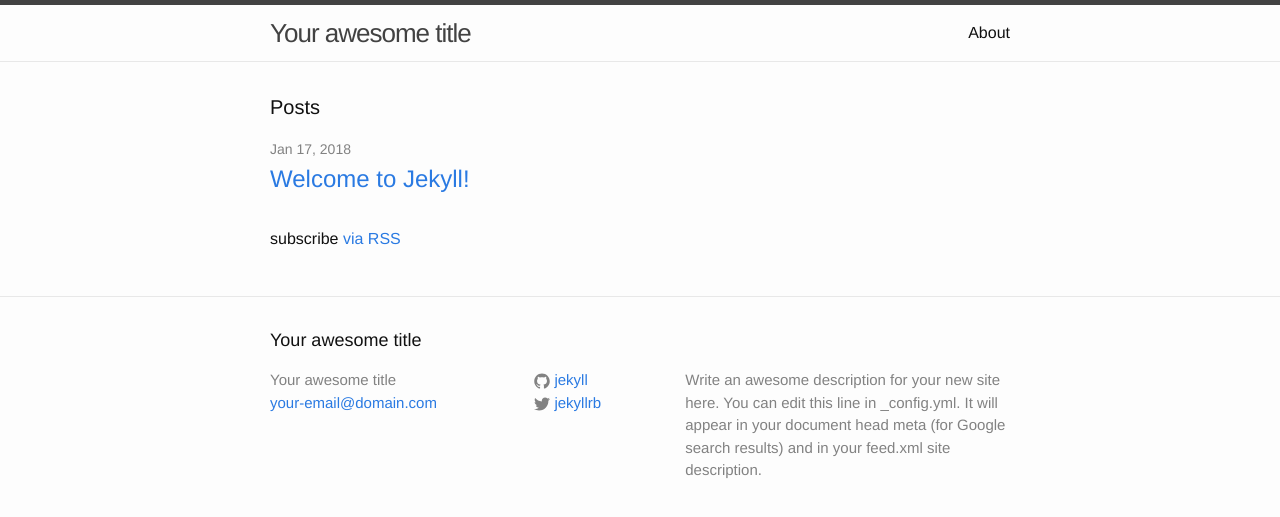
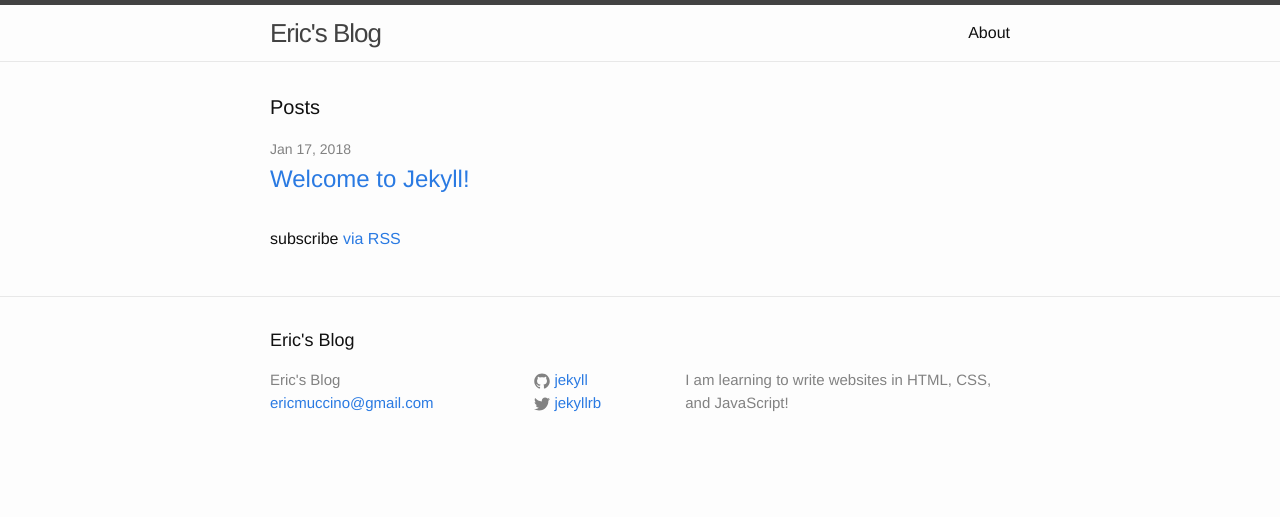
Before and after one commit to emuccino/emuccino.github.io, a Jekyll site: the page built from index.html, in a window 1280 px wide. Shown: the top 517 px of the page. Built offline with Jekyll 4.4.1, drawn with Linux system fonts in a browser that asks for light colours.

Commit message:
Update _config.yml

```diff
--- a/_config.yml
+++ b/_config.yml
@@ -6,14 +6,12 @@
 # 'jekyll serve'. If you change this file, please restart the server process.
 
 # Site settings
-title: Your awesome title
-email: your-email@domain.com
+title: Eric's Blog
+email: ericmuccino@gmail.com
 description: > # this means to ignore newlines until "baseurl:"
-  Write an awesome description for your new site here. You can edit this
-  line in _config.yml. It will appear in your document head meta (for
-  Google search results) and in your feed.xml site description.
+  I am learning to write websites in HTML, CSS, and JavaScript!
 baseurl: "" # the subpath of your site, e.g. /blog
-url: "http://yourdomain.com" # the base hostname & protocol for your site
+url: "https://emuccino.github.io/" # the base hostname & protocol for your site
 twitter_username: jekyllrb
 github_username:  jekyll
 
```
